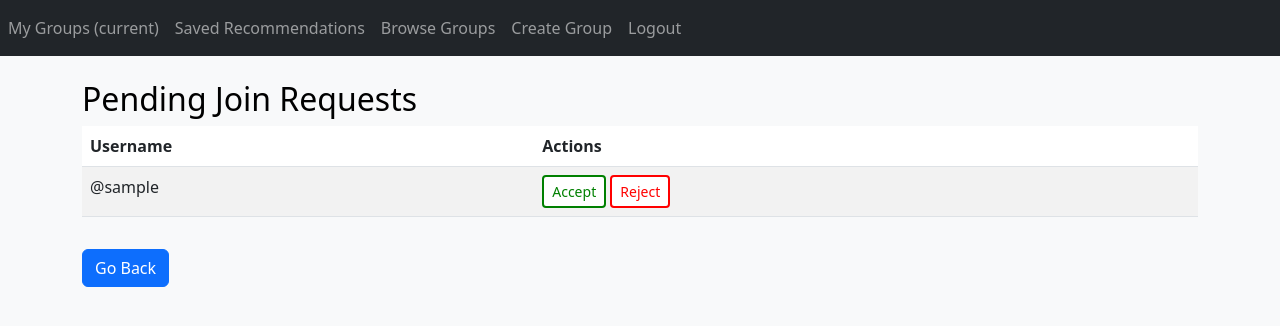
After one commit to anjalipag/group14-database-project, a Django app: template group14site/savedGroups/templates/manage_requests.html in a window 1280 px wide. The commit adds this page. Shown: the top 326 px of the page. Run offline with Django 5.2, Linux system fonts and the light colour scheme; the template is opened without the code that fills it: most values are stand-ins (such as "Sample title", 1, 10 or a date in 2020).

Commit message:
manage requests working - need to work on removing members

```diff
--- a/group14site/group14site/static/css/base.css
+++ b/group14site/group14site/static/css/base.css
@@ -15,6 +15,30 @@ body{
     background-color: #e8e7e7;
      border: 2px solid black;
     color:black;
+}
+
+.btn-red{
+    background-color: white;
+    border: 2px solid red;
+    color:red;
+}
+
+.btn-red:hover, .btn-red:active, .btn-red:focus{
+    background-color: #e8e7e7;
+     border: 2px solid red;
+    color:red;
+}
+
+.btn-green{
+    background-color: white;
+    border: 2px solid green;
+    color:green;
+}
+
+.btn-green:hover, .btn-green:active, .btn-green:focus{
+    background-color: #e8e7e7;
+     border: 2px solid green;
+    color:green;
 }
 
 .reg-text {
--- a/group14site/groupFeed/urls.py
+++ b/group14site/groupFeed/urls.py
@@ -7,5 +7,6 @@ urlpatterns = [
     path('detail/<int:recommendation_post_id>/add_comment', views.add_comment, name='add_comment'),
     path('detail/<int:recommendation_post_id>/upvote', views.handle_upvote, name='upvote'),
     path('detail/<int:recommendation_post_id>/downvote', views.handle_downvote, name='downvote'),
+    path('group/delete/<int:post_id>/', views.delete_post, name='delete_post'),
 
 ]
--- /dev/null
+++ b/group14site/savedGroups/templates/manage_requests.html
@@ -0,0 +1,72 @@
+<!DOCTYPE html>
+<html lang="en">
+<head>
+   {% load static %}
+  <!--Sources Used: CHATGPT for formatting how requests appear -->
+  <meta charset="UTF-8">
+  <title>Manage Requests</title>
+  <link href="https://cdn.jsdelivr.net/npm/bootstrap@5.3.3/dist/css/bootstrap.min.css" rel="stylesheet">
+     <link href="https://cdn.jsdelivr.net/npm/bootstrap@5.3.0/dist/css/bootstrap.min.css" rel="stylesheet">
+    <link href="{% static 'css/base.css' %}" rel="stylesheet">
+</head>
+<body class="bg-light">
+  <nav class="navbar navbar-expand-lg navbar-dark bg-dark">
+          <button class="navbar-toggler" type="button" data-toggle="collapse" data-target="#navbarText" aria-controls="navbarText" aria-expanded="false" aria-label="Toggle navigation">
+            <span class="navbar-toggler-icon"></span>
+          </button>
+          <div class="collapse navbar-collapse" id="navbarText">
+            <ul class="navbar-nav mr-auto">
+              <li class="nav-item active">
+                <a class="nav-link" href="/group/saved">My Groups (current)</a>
+              </li>
+              <li class="nav-item">
+                <a class="nav-link" href="/saved">Saved Recommendations</a>
+              </li>
+              <li class="nav-item">
+                <a class="nav-link" href="/group/browse">Browse Groups</a>
+              </li>
+              <li class="nav-item">
+                <a class="nav-link" href="/group/create">Create Group</a>
+              </li>
+              <li class="nav-item">
+                <a class="nav-link" href="/">Logout</a>
+              </li>
+            </ul>
+          </div>
+        </nav>
+
+<div class="container mt-4">
+    <h2>Pending Join Requests</h2>
+    {% if pending_requests %}
+    <table class="table table-striped">
+        <thead>
+            <tr>
+                <th scope="col">Username</th>
+                <th scope="col">Actions</th>
+            </tr>
+        </thead>
+        <tbody>
+            {% for user_id, username in pending_requests %}
+            <tr>
+                <td>@{{ username }}</td>
+                <td>
+                    <form method="POST" style="display:inline;">
+                        {% csrf_token %}
+                        <input type="hidden" name="user_id" value="{{ user_id }}">
+                        <button type="submit" name="action" value="accept" class="btn btn-green btn-sm">Accept</button>
+                        <button type="submit" onclick="return confirm('Are you sure you want to reject this request?');" name="action" value="reject" class="btn btn-red btn-sm">Reject</button>
+                    </form>
+                </td>
+            </tr>
+            {% endfor %}
+        </tbody>
+    </table>
+    {% else %}
+    <p>No pending requests.</p>
+    {% endif %}
+    <a href="{% url 'admin_view' group_id %}" class="btn btn-primary mt-3">Go Back</a>
+</div>
+
+
+</body>
+</html>
--- a/group14site/savedGroups/templates/my_groups.html
+++ b/group14site/savedGroups/templates/my_groups.html
@@ -54,7 +54,9 @@
                   {% if group.description %}
                     <p class="card-text">{{ group.description }}</p>
                   {% endif %}
-                    <a href="{% url 'group_feed' group.group_id %}" class="btn btn-primary">View Group</a>
+                    <a href="{% url 'group_feed' group.group_id %}" class="btn btn-primary mb-2">View Group</a>
+                  </br>
+                   <a href="{% url 'admin_view' group.group_id %}" class="btn btn-info" >Manage Members/Requests</a>
                 </div>
               </div>
             </div>
--- a/group14site/savedGroups/urls.py
+++ b/group14site/savedGroups/urls.py
@@ -4,5 +4,7 @@ from . import views
 
 urlpatterns = [
     path("", views.my_groups, name="my_groups"),
-    path("group/feed/", include("groupFeed.urls"))
+    path("adminview/<int:group_id>/", views.admin_view, name="admin_view"),
+    path("adminview/<int:group_id>/manage", views.manage_requests, name="manage_requests"),
+    path("group/feed/", include("groupFeed.urls")),
 ]
```
Also changed, not shown: group14site/groupFeed/templates/group_feed.html (+13 -2 lines), group14site/groupFeed/views.py (+26 -0 lines), group14site/savedGroups/templates/admin_view.html (added, +72 -0 lines), group14site/savedGroups/views.py (+49 -2 lines).
